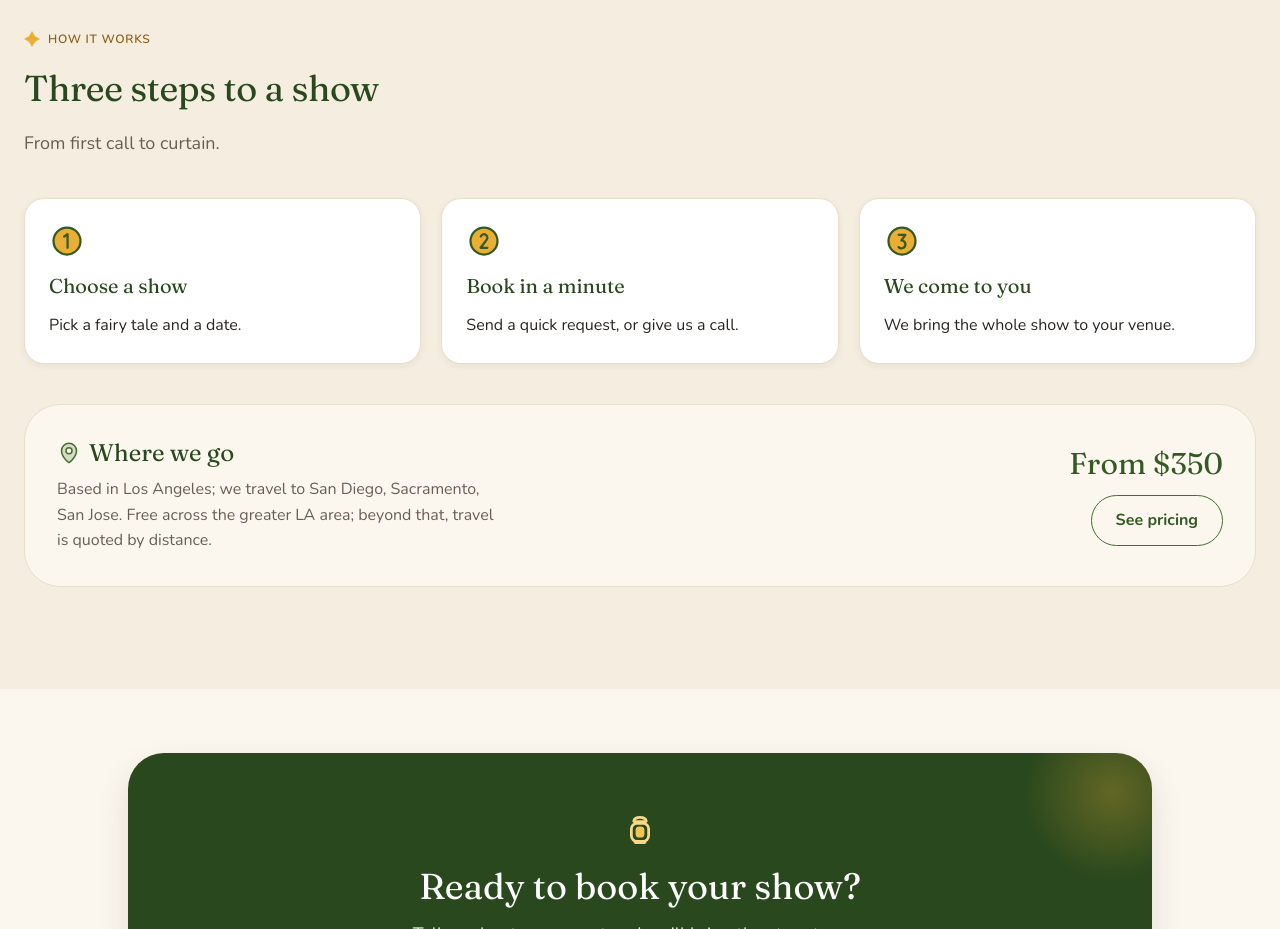
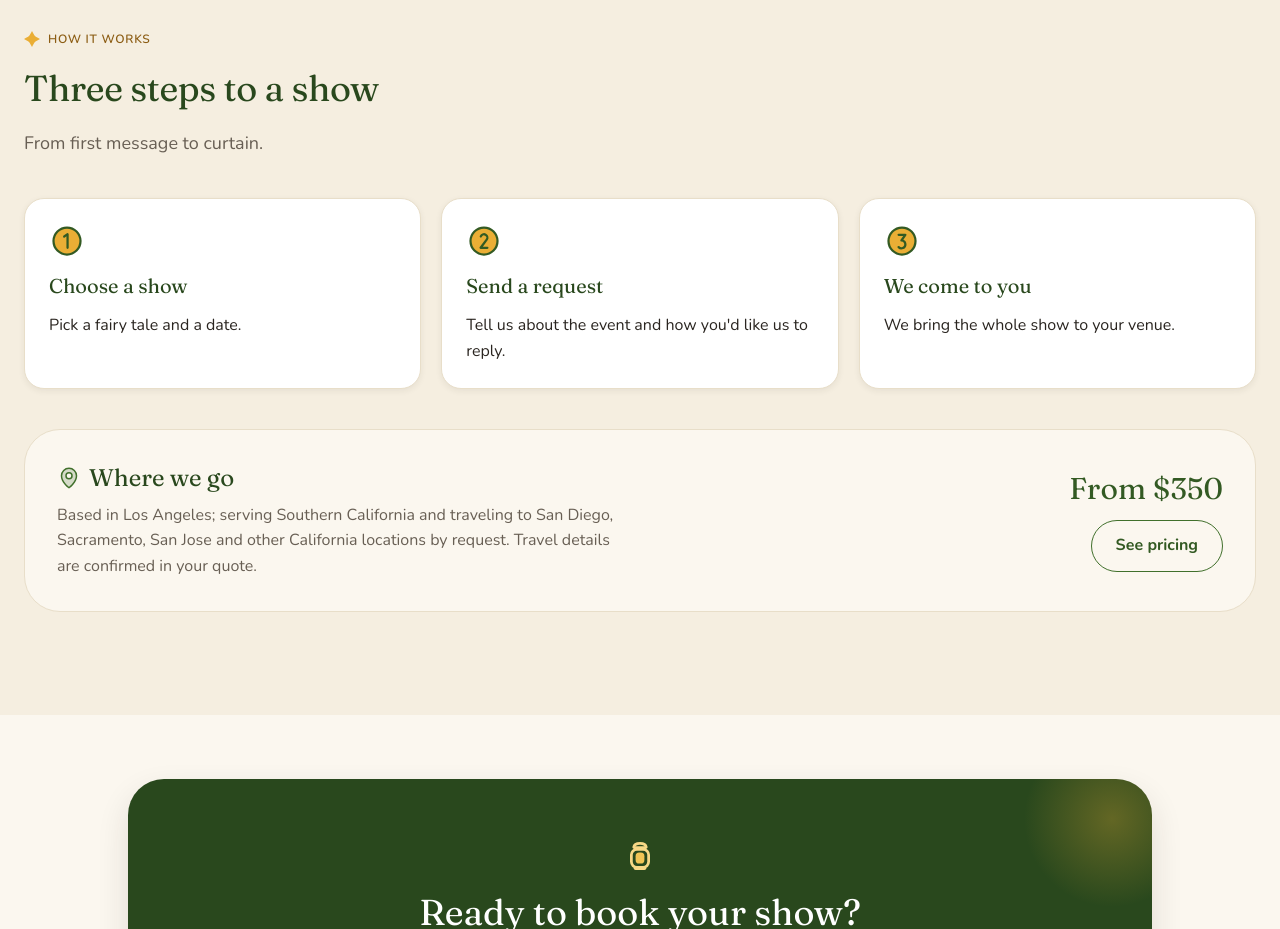
Before and after one commit to Tureckiy-zart/Fairy-Tale-Theater, a Next.js app: page / in a window 1280 px wide. Shown: the part 5900-6829 px from the top of the page. Built offline with nearby package versions, Linux system fonts and the light colour scheme.

Commit message:
fix: normalize home service area copy

```diff
--- a/components/blocks/HowItWorksAreas.tsx
+++ b/components/blocks/HowItWorksAreas.tsx
@@ -1,8 +1,8 @@
 "use client";
 // HowItWorksAreas — Home block #10 (SITE_STRUCTURE §4.1): three simple steps +
-// areas served + the "from $350" price face → /pricing. Real facts: areas (LA +
-// San Diego/Sacramento/San Jose) and "from $350" (lib/site); travel is free across
-// the greater LA area and quoted by distance beyond — never a dollar amount (owner rule). Phosphor (§6).
+// the real touring geography + the "from $350" price face → /pricing. Los Angeles
+// is the base, while farther California travel is available by request and confirmed
+// in the custom quote; no unapproved blanket free-travel promise is made.
 import { NumberCircleOne, NumberCircleTwo, NumberCircleThree, MapPin } from "@phosphor-icons/react";
 import { Button, FeatureCard, Section, SectionHeader } from "@/components/ui";
 import { Reveal } from "@/components/motion/Reveal";
@@ -11,7 +11,7 @@ import { AREAS, FACTS } from "@/lib/site";
 
 const STEPS = [
   { icon: NumberCircleOne, title: "Choose a show", body: "Pick a fairy tale and a date." },
-  { icon: NumberCircleTwo, title: "Book in a minute", body: "Send a quick request, or give us a call." },
+  { icon: NumberCircleTwo, title: "Send a request", body: "Tell us about the event and how you'd like us to reply." },
   { icon: NumberCircleThree, title: "We come to you", body: "We bring the whole show to your venue." },
 ];
 
@@ -22,7 +22,7 @@ export function HowItWorksAreas() {
         eyebrow="How it works"
         marker={<SparkStar size={16} />}
         title="Three steps to a show"
-        subtitle="From first call to curtain."
+        subtitle="From first message to curtain."
       />
       <div className="mt-10 grid gap-5 sm:grid-cols-3">
         {STEPS.map(({ icon: Icon, title, body }, i) => (
@@ -41,9 +41,9 @@ export function HowItWorksAreas() {
             <MapPin size={24} weight="duotone" aria-hidden className="text-forest-600" />
             Where we go
           </p>
-          <p className="mt-2 max-w-md text-ink-soft">
-            Based in {AREAS.base}; we travel to {AREAS.travel.join(", ")}. Free across the
-            greater LA area; beyond that, travel is quoted by distance.
+          <p className="mt-2 max-w-xl text-ink-soft">
+            Based in {AREAS.base}; serving {AREAS.region} and traveling to {AREAS.travel.join(", ")}
+            {" "}and other California locations by request. Travel details are confirmed in your quote.
           </p>
         </div>
         <div className="flex flex-col items-start gap-3 md:items-end">
```
